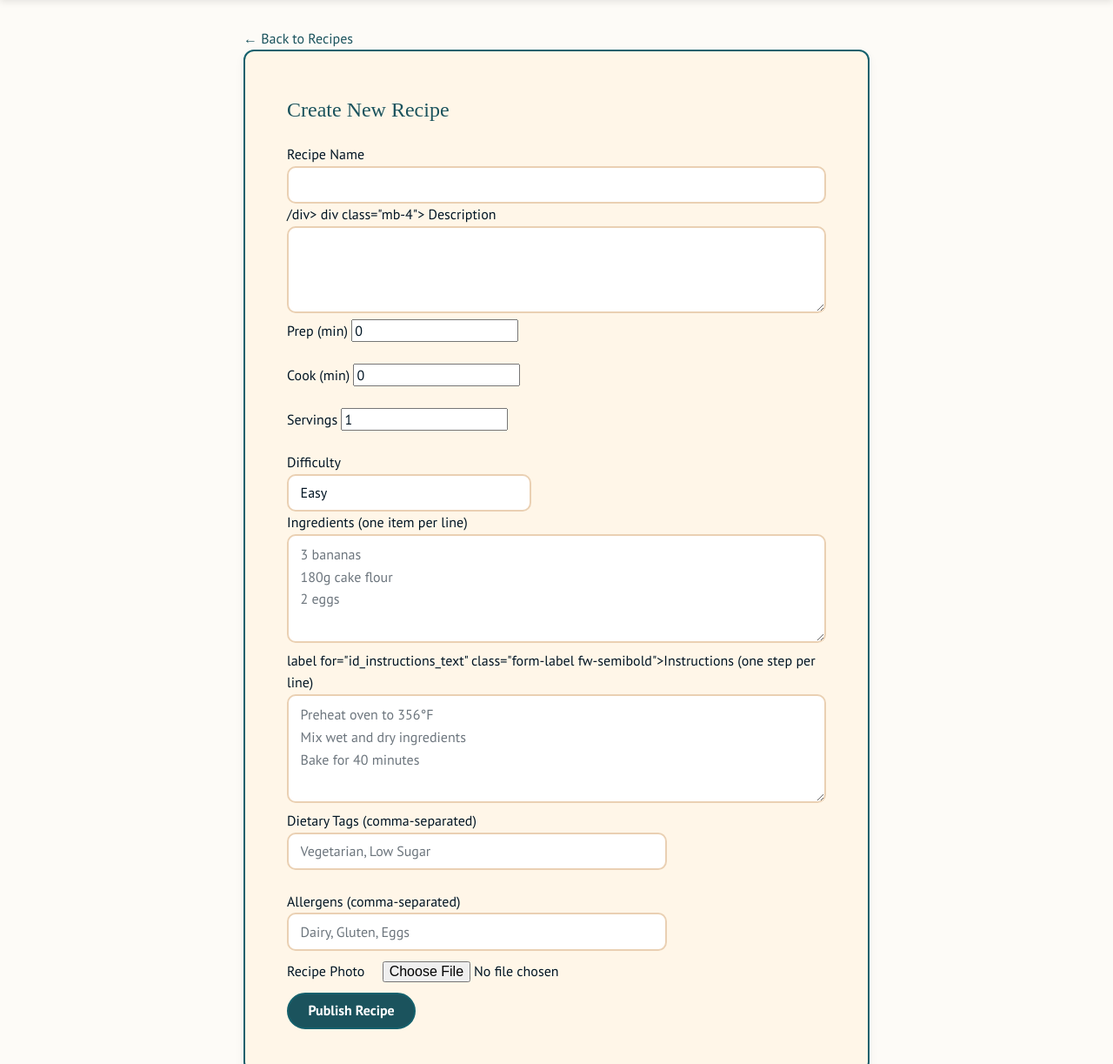
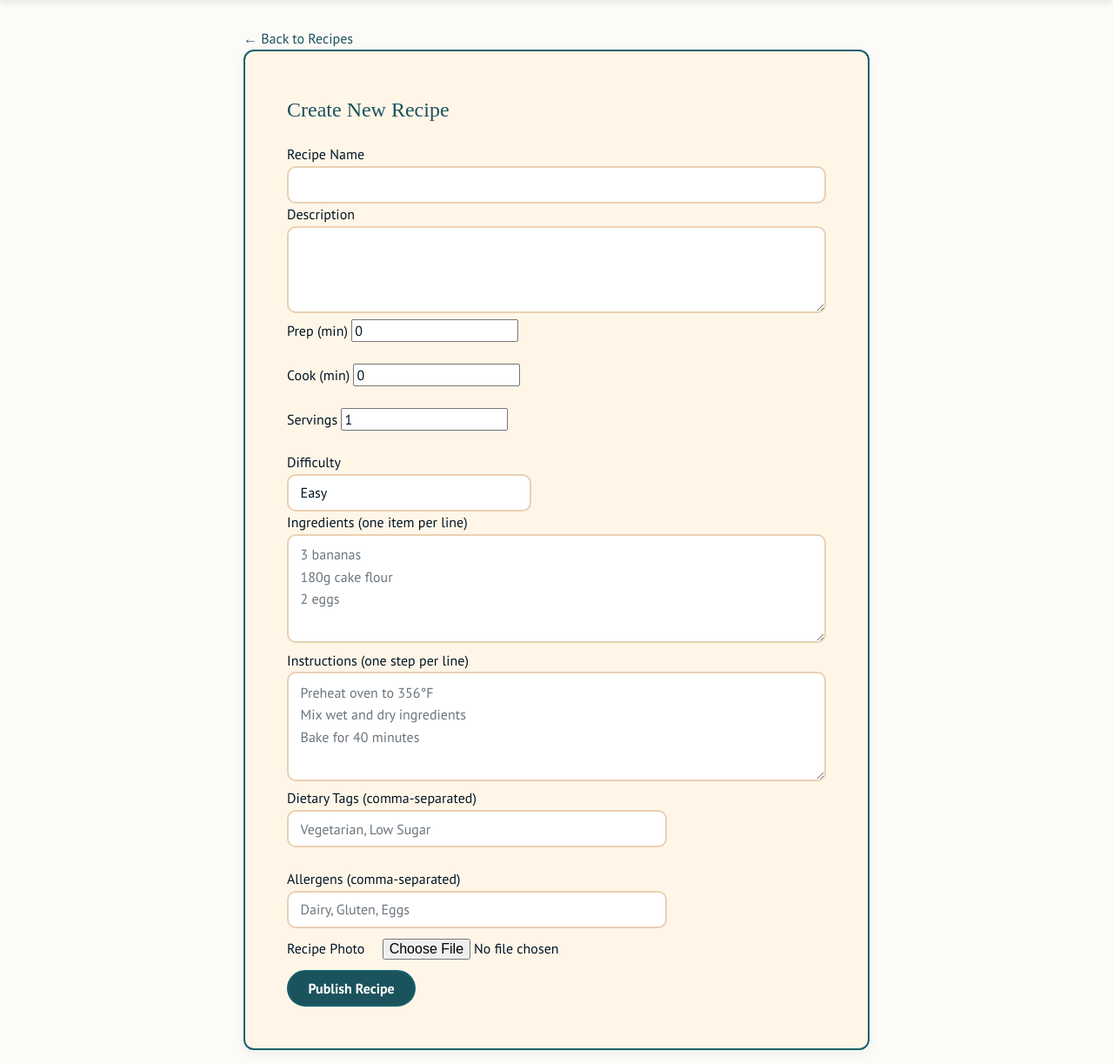
Before and after one commit to raranj/2_BeMyGuest, a Django app: page /recipes/create/ in a window 1280 px wide. Shown: the part 70-1293 px from the top of the page at 87% size. Run offline with Django 5.2, Linux system fonts and the light colour scheme; a user stored in the database is signed in; some web fonts are replaced.

Commit message:
fixed error in styling

```diff
--- a/bemyguest/templates/recipe_form.html
+++ b/bemyguest/templates/recipe_form.html
@@ -16,10 +16,10 @@
             <div class="mb-4">
                 <label for="{{ form.recipe_name.id_for_label }}" class="form-label fw-semibold">Recipe Name</label>
                 <input type="text" name="recipe_name" id="{{ form.recipe_name.id_for_label }}" value="{{ form.recipe_name.value|default_if_none:'' }}" class="form-control" required>
-            /div>
+            </div>
 
             <!-- Description -->
-            div class="mb-4">
+            <div class="mb-4">
                 <label for="{{ form.description.id_for_label }}" class="form-label fw-semibold">Description</label>
                 <textarea name="description" id="{{ form.description.id_for_label }}" rows="3" class="form-control" required>{{ form.description.value|default_if_none:'' }}</textarea>
             </div>
@@ -52,7 +52,7 @@
 
             <!-- Instructions -->
             <div class="mb-4">
-                label for="{{ form.instructions_text.id_for_label }}" class="form-label fw-semibold">Instructions (one step per line)</label>
+                <label for="{{ form.instructions_text.id_for_label }}" class="form-label fw-semibold">Instructions (one step per line)</label>
                 <textarea name="instructions_text" id="{{ form.instructions_text.id_for_label }}" rows="4" placeholder="Preheat oven to 356°F&#10;Mix wet and dry ingredients&#10;Bake for 40 minutes" class="form-control" required>{{ form.instructions_text.value|default_if_none:'' }}</textarea>
             </div>
 
```
